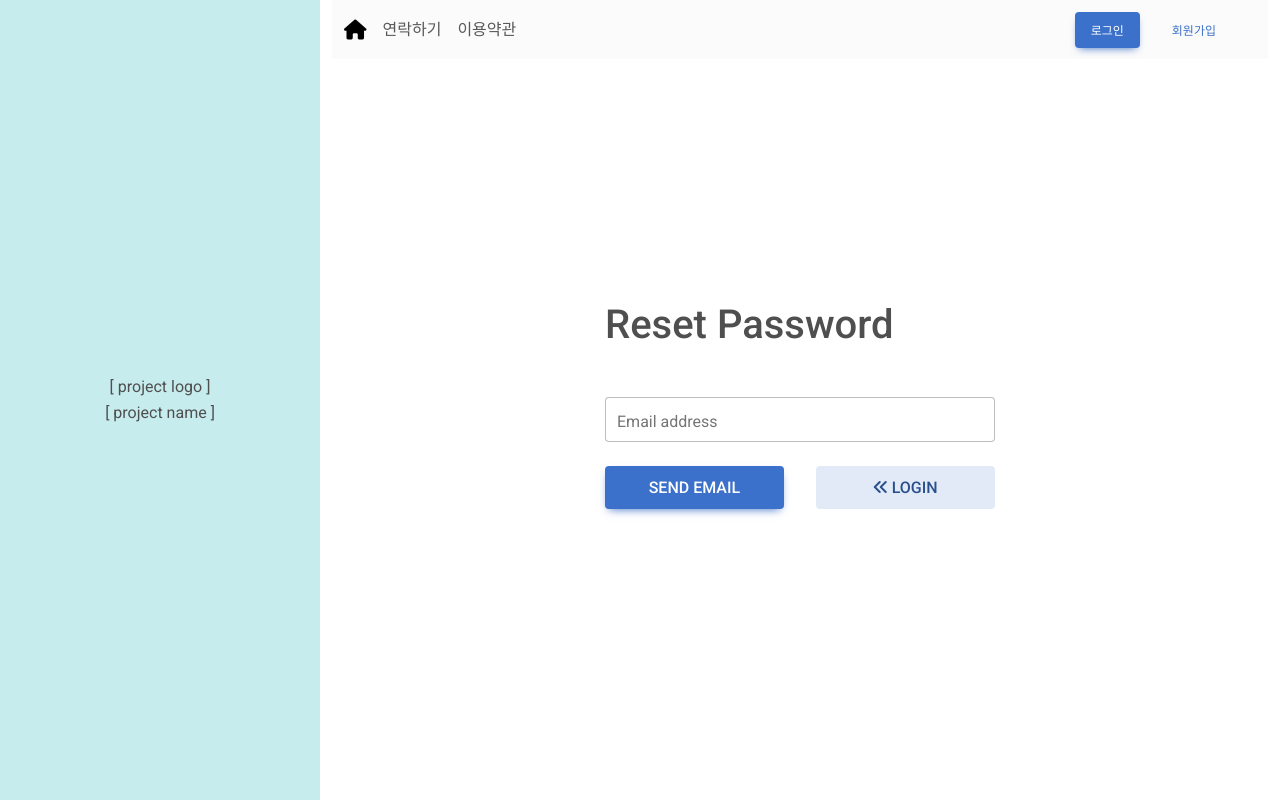
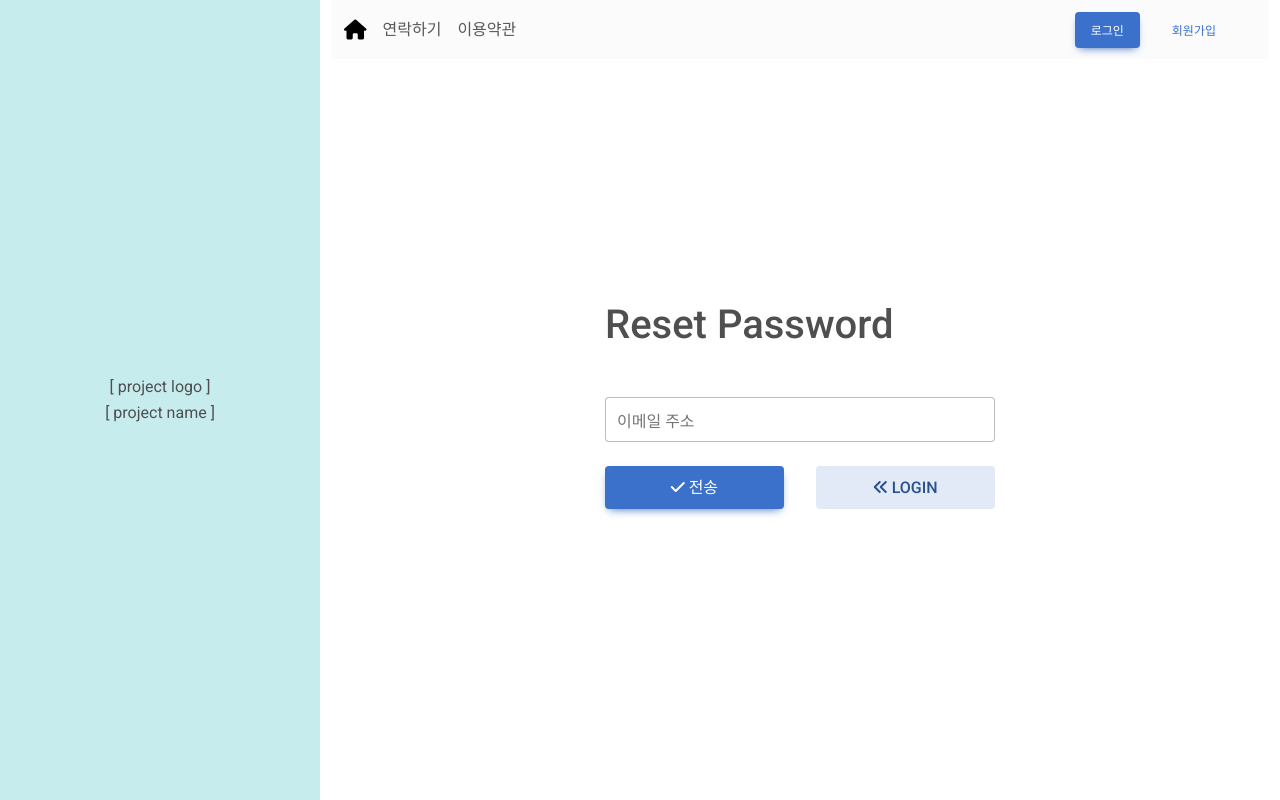
Before and after one commit to dimigo-DIMG/DIMG-SSO, a FastAPI app: template templates/auth/reset_pw.html in a window 1280 px wide. Run offline with FastAPI, Linux system fonts and the light colour scheme; the template is opened without the code that fills it, so the values that code supplies are empty.

Commit message:
chore: pw route change

```diff
--- a/app/app.py
+++ b/app/app.py
@@ -81,7 +81,6 @@ async def login(request: Request, user_manager: UserManager = Depends(get_user_m
     if form.get("csrf_token") != request.session.get("csrf_token"):
         request.session["failed"] = 2
         #redirect tp get
-
         return RedirectResponse("/account/login", status_code=303)
 
     next_url = request.session.get("next")
@@ -162,12 +161,13 @@ async def register(request: Request,  # type: ignore
     response = RedirectResponse("/account/login", status_code=303)
     return response
 
-
-@app.get("/account/reset-pw")
+@app.get("/account/password")
 async def password(request: Request, user: User = Depends(current_user_optional)):
     if user:
       return RedirectResponse("/")
     return templates.TemplateResponse("auth/reset_pw.html", {"request": request})
+
+
 
 @app.get("/account/oauth/r/{provider}")
 async def oauth_login(request: Request, provider: str):
--- a/templates/auth/reset_pw.html
+++ b/templates/auth/reset_pw.html
@@ -25,7 +25,7 @@
                   class="form-control form-control-lg"
                 />
                 <label class="form-label" for="form1Example1"
-                  >Email address</label
+                  >이메일 주소</label
                 >
               </div>
 
@@ -38,7 +38,7 @@
                   style="padding: 0.6rem 1.5rem; font-size: 12pt"
                   href="#!"
                 >
-                  Send Email
+                  <i class="fas fa-check"></i> 전송
                 </a>
                 <div class="col-md-1"></div>
                 <a
```
Also changed, not shown: readme.md.
